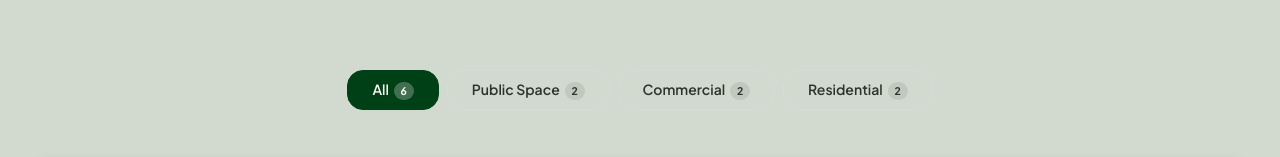
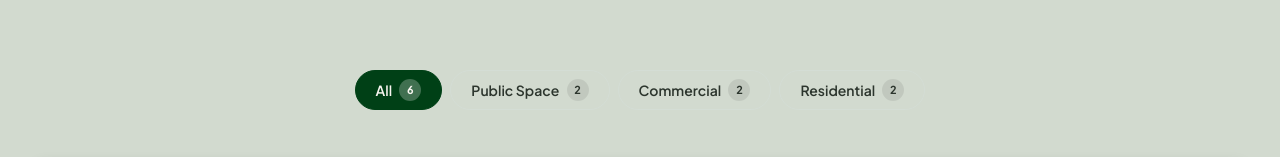
Before and after one commit to olamide1738/arabella-landscape, a React (Vite) app: page /before-after in a window 1280 px wide. Shown: the part 528-685 px from the top of the page. Built offline with nearby package versions, Linux system fonts and the light colour scheme; no server answers; what @insforge/sdk would draw is missing.

Commit message:
fix(ui): center numbers in circular badges for filter tabs and align pill layout

```diff
--- a/src/pages/BeforeAfter.jsx
+++ b/src/pages/BeforeAfter.jsx
@@ -116,7 +116,7 @@ export default function BeforeAfter() {
                   className={`filter-tab${activeFilter === cat ? ' active' : ''}`}
                   onClick={() => setActiveFilter(cat)}
                 >
-                  {cat}
+                  <span>{cat}</span>
                   <span className="filter-tab__count">{count}</span>
                 </button>
               )
--- a/src/pages/Blog.jsx
+++ b/src/pages/Blog.jsx
@@ -155,7 +155,7 @@ export default function Blog() {
                 className={`filter-tab${activeCategory === cat ? ' active' : ''}`}
                 onClick={() => handleCategorySelect(cat)}
               >
-                {cat}
+                <span>{cat}</span>
                 <span className="filter-tab__count">
                   {cat === 'All' ? ARTICLES.length : ARTICLES.filter(a => a.category === cat).length}
                 </span>
--- a/src/pages/Plants.jsx
+++ b/src/pages/Plants.jsx
@@ -186,7 +186,7 @@ export default function Plants() {
                   className={`filter-tab${activeCategory === cat ? ' active' : ''}`}
                   onClick={() => setActiveCategory(cat)}
                 >
-                  {cat}
+                  <span>{cat}</span>
                   <span className="filter-tab__count">
                     {cat === 'All' ? PLANTS.length : PLANTS.filter(p => p.category === cat).length}
                   </span>
--- a/src/pages/Projects.jsx
+++ b/src/pages/Projects.jsx
@@ -163,7 +163,7 @@ export default function Projects() {
                   className={`filter-tab${active === f ? ' active' : ''}`}
                   onClick={() => handleFilter(f)}
                 >
-                  {f}
+                  <span>{f}</span>
                   <span className="filter-tab__count">{count}</span>
                 </button>
               )
--- a/src/styles/components.css
+++ b/src/styles/components.css
@@ -1329,12 +1329,17 @@
 }
 
 .filter-tab {
-  padding: 0.6rem 1.5rem;
+  display: inline-flex;
+  align-items: center;
+  justify-content: center;
+  gap: 0.45rem;
+  padding: 0.5rem 1.25rem;
   font-family: var(--font-body);
   font-size: 14px;
   font-weight: 600;
+  line-height: 1;
   border: 1.5px solid var(--outline-variant);
-  border-radius: var(--rounded-lg);
+  border-radius: var(--rounded-full);
   background: transparent;
   color: var(--on-surface-variant);
   cursor: pointer;
@@ -1357,18 +1362,24 @@
   display: inline-flex;
   align-items: center;
   justify-content: center;
-  min-width: 20px;
-  height: 18px;
-  border-radius: 9px;
+  min-width: 22px;
+  height: 22px;
+  border-radius: 9999px;
   background: rgba(0, 0, 0, 0.08);
-  font-size: 10.5px;
+  font-size: 11px;
+  font-weight: 700;
+  line-height: 1;
+  text-align: center;
   padding: 0 5px;
-  margin-left: 0.3rem;
-  font-weight: 700;
+  font-variant-numeric: tabular-nums;
+  font-feature-settings: "tnum";
+  box-sizing: border-box;
+  flex-shrink: 0;
 }
 
 .filter-tab.active .filter-tab__count {
   background: rgba(255, 255, 255, 0.25);
+  color: var(--pure-white);
 }
 
 /* ── Projects Grid ── */
```
